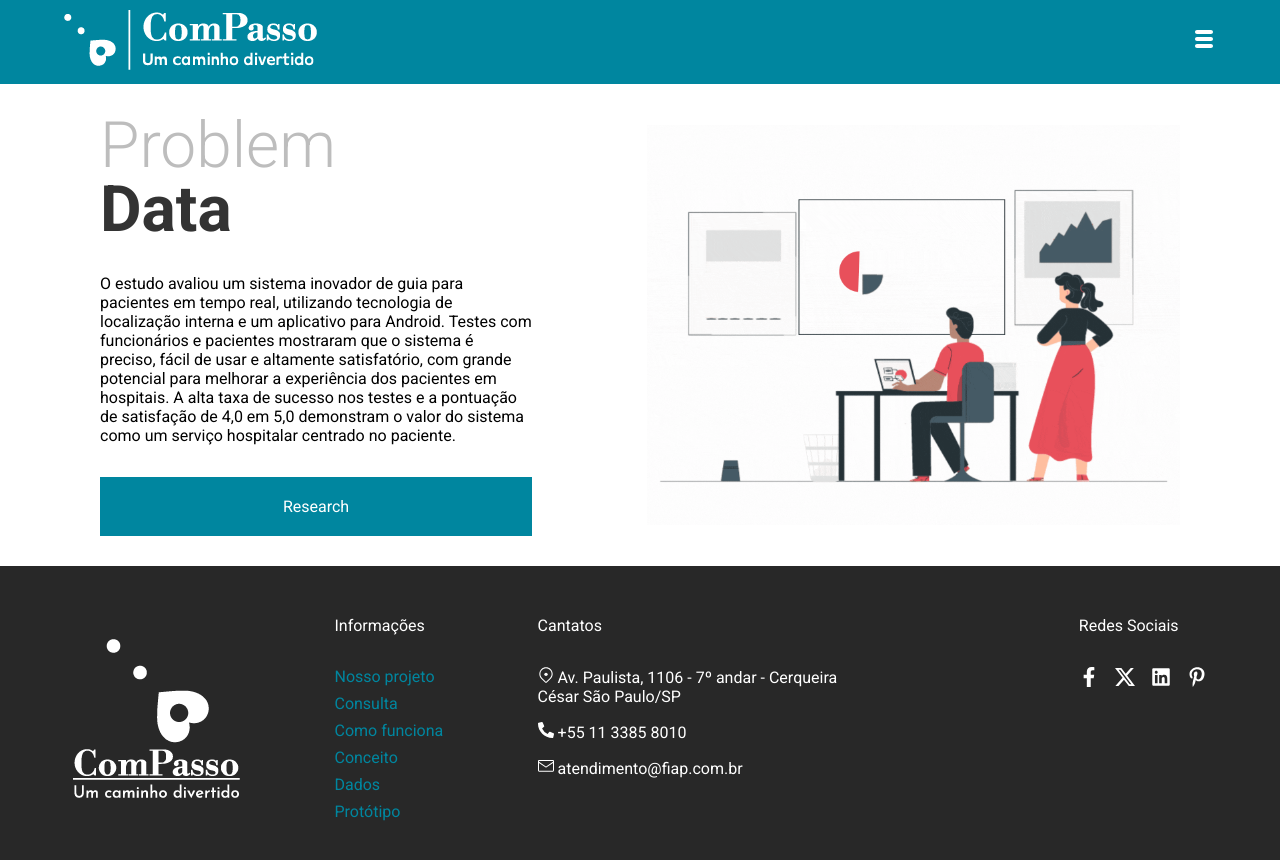
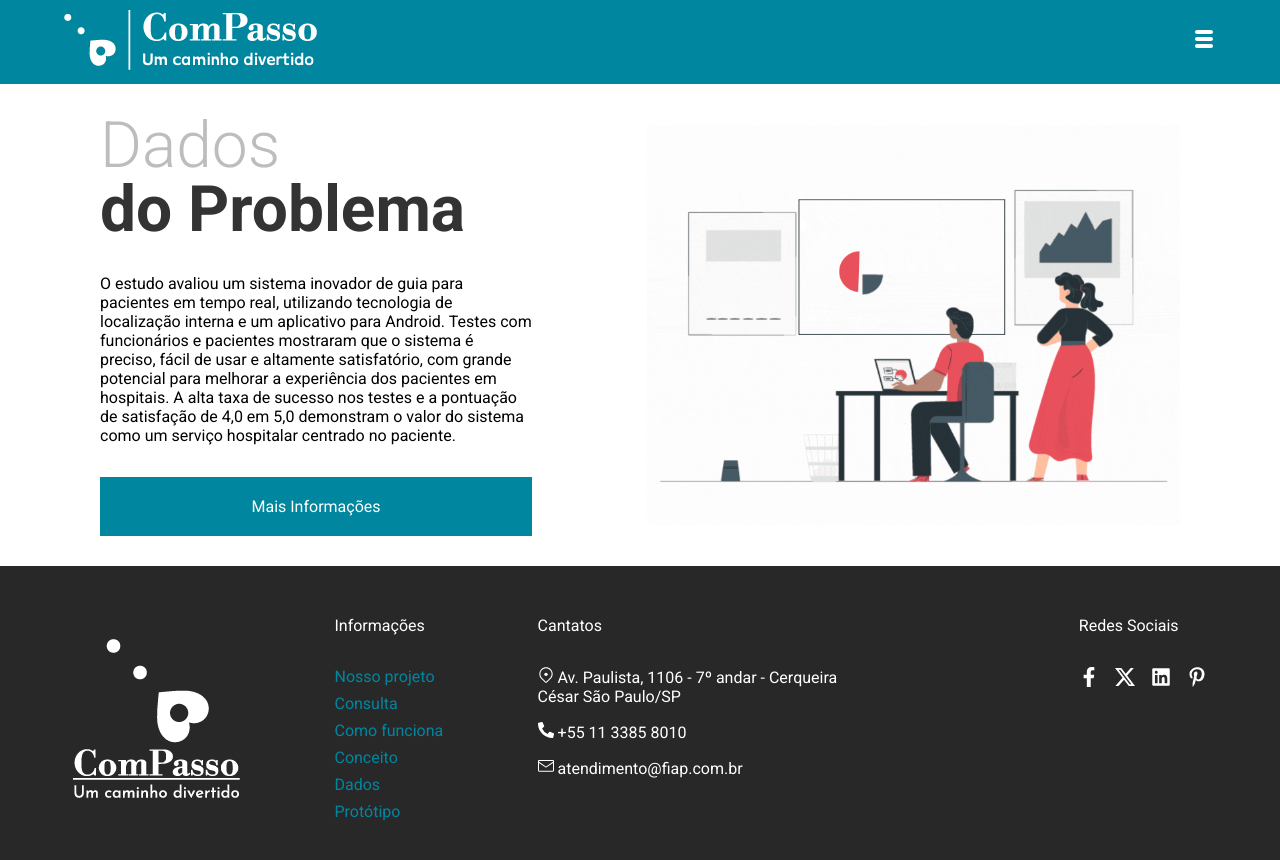
Before and after one commit to Vikcarvalhos/Challenge, a React (Vite) app: page /data in a window 1280 px wide. Shown: the top 860 px of the page. Built offline with nearby package versions, Linux system fonts and the light colour scheme.

Commit message:
fix: prototype and data

```diff
--- a/src/css/data.css
+++ b/src/css/data.css
@@ -47,6 +47,9 @@
         color: white;
         text-align: center;
         text-decoration: none;
+    }
+    .data-btn:hover{
+        background-color: #336182;
     }
 }
 
--- a/src/routes/Data.jsx
+++ b/src/routes/Data.jsx
@@ -10,8 +10,8 @@ function Data(){
                 <section className='data-content'>
                     <div className='data-text'>
                         <div className='data-title'>
-                            <h1>Problem</h1>
-                            <h2>Data</h2>
+                            <h1>Dados</h1>
+                            <h2>do Problema</h2>
                         </div>
                         <p>
                             O estudo avaliou um sistema inovador de guia
@@ -27,7 +27,7 @@ function Data(){
                             como um serviço hospitalar centrado no paciente.
                         </p>
                         <a className='data-btn' href='https://www.sciencedirect.com/science/article/abs/pii/S1386505616300521?via%3Dihub'>
-                            Research
+                            Mais Informações
                         </a>
                     </div>
                     <img src={map} alt='map' className='data-img'/>
--- a/src/routes/Prototype.jsx
+++ b/src/routes/Prototype.jsx
@@ -8,8 +8,8 @@ function Prototype(){
     return(
         <>
             <main id='prototype'>
-                <h1>Problem</h1>
-                <h2>Prototype</h2>
+                <h1>Protótipo</h1>
+                <h2>da Solução</h2>
                 <section className='prototype-content'>
                     <div className='prototype-map-img'></div>
                     <div className='prototype-text'>
```
